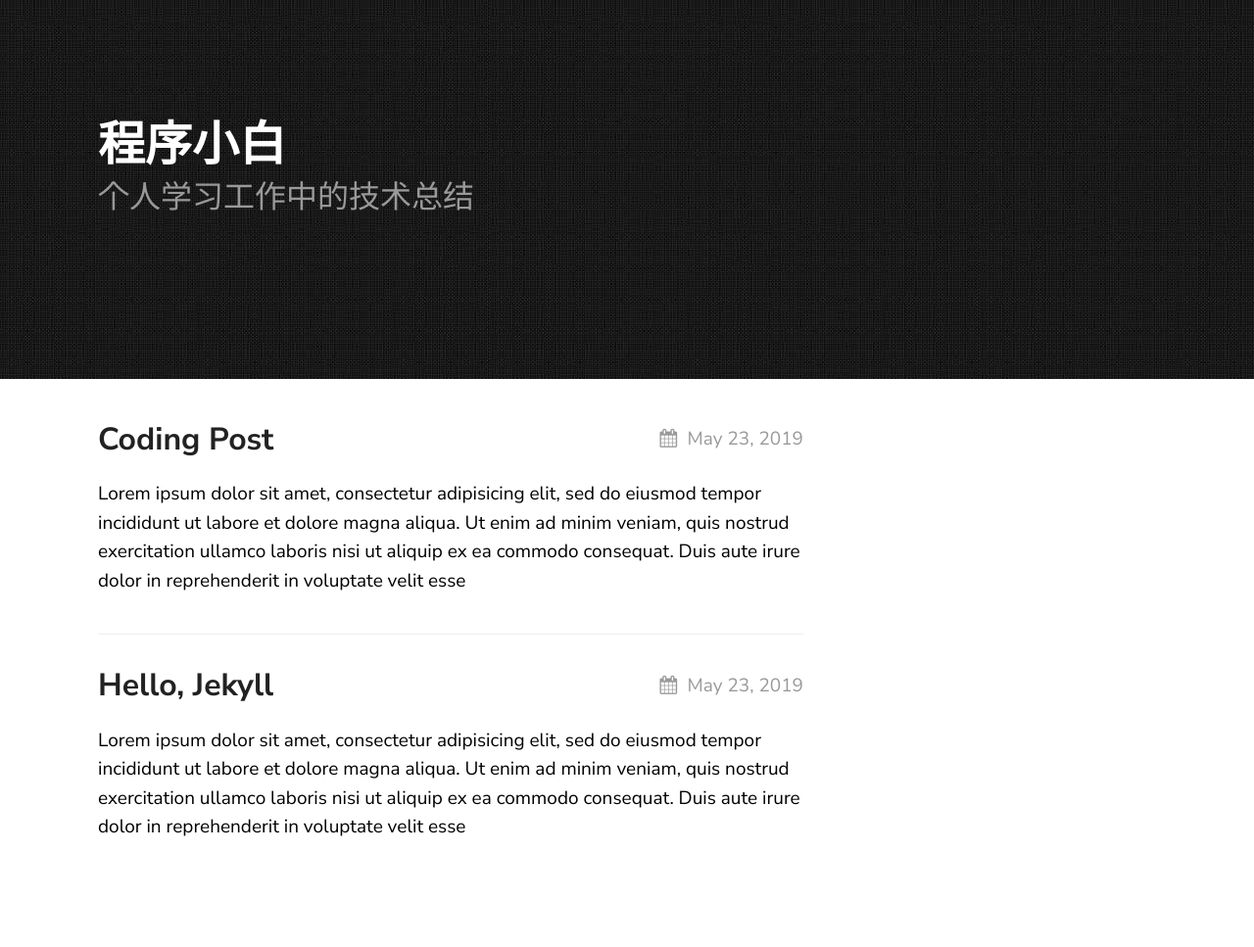
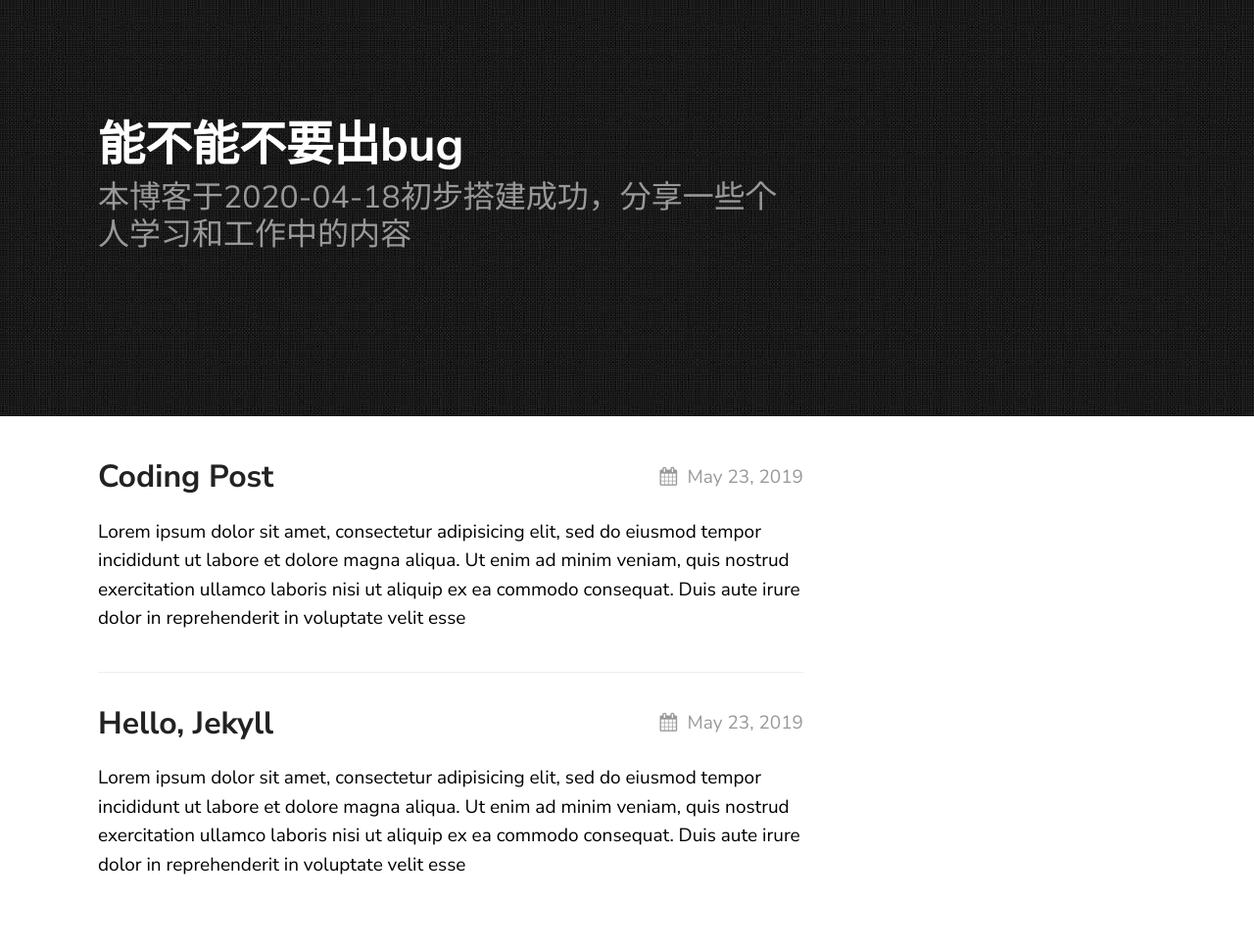
Before and after one commit to hyyngu/hyyngu.github.io, a Jekyll site: the page built from index.md, in a window 1280 px wide. Shown: the whole page at 98% size. Built offline with Jekyll 4.4.1, drawn with Linux system fonts in a browser that asks for light colours; before the commit the page ends 929 px from its top, so only the background shows below that.

Commit message:
update title

```diff
--- a/_config.yml
+++ b/_config.yml
@@ -1,4 +1,4 @@
-title: 个人博客
+title: hyyngu
 author: hyy
 email: 1198739785@qq.com
 description: > # this means to ignore newlines until "show_exerpts:"
@@ -15,8 +15,8 @@ sass:
 
 permalink: /posts/:title/
 texture:
-  title: 程序小白
-  tagline: 个人学习工作中的技术总结
+  title: 能不能不要出bug
+  tagline: 本博客于2020-04-18初步搭建成功，分享一些个人学习和工作中的内容
   date_format: "%b %-d, %Y"
   style: black
   showNav: false
```
